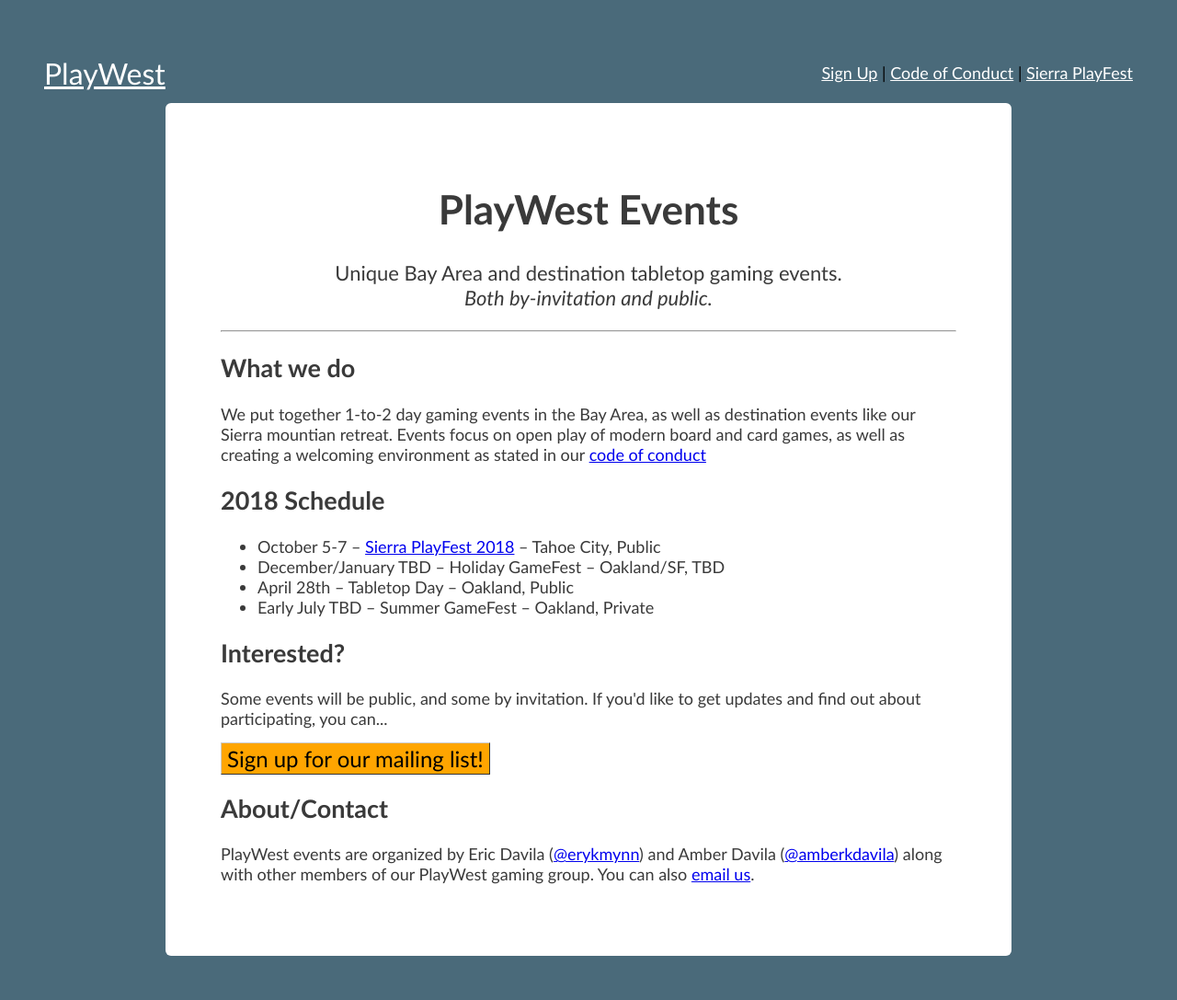
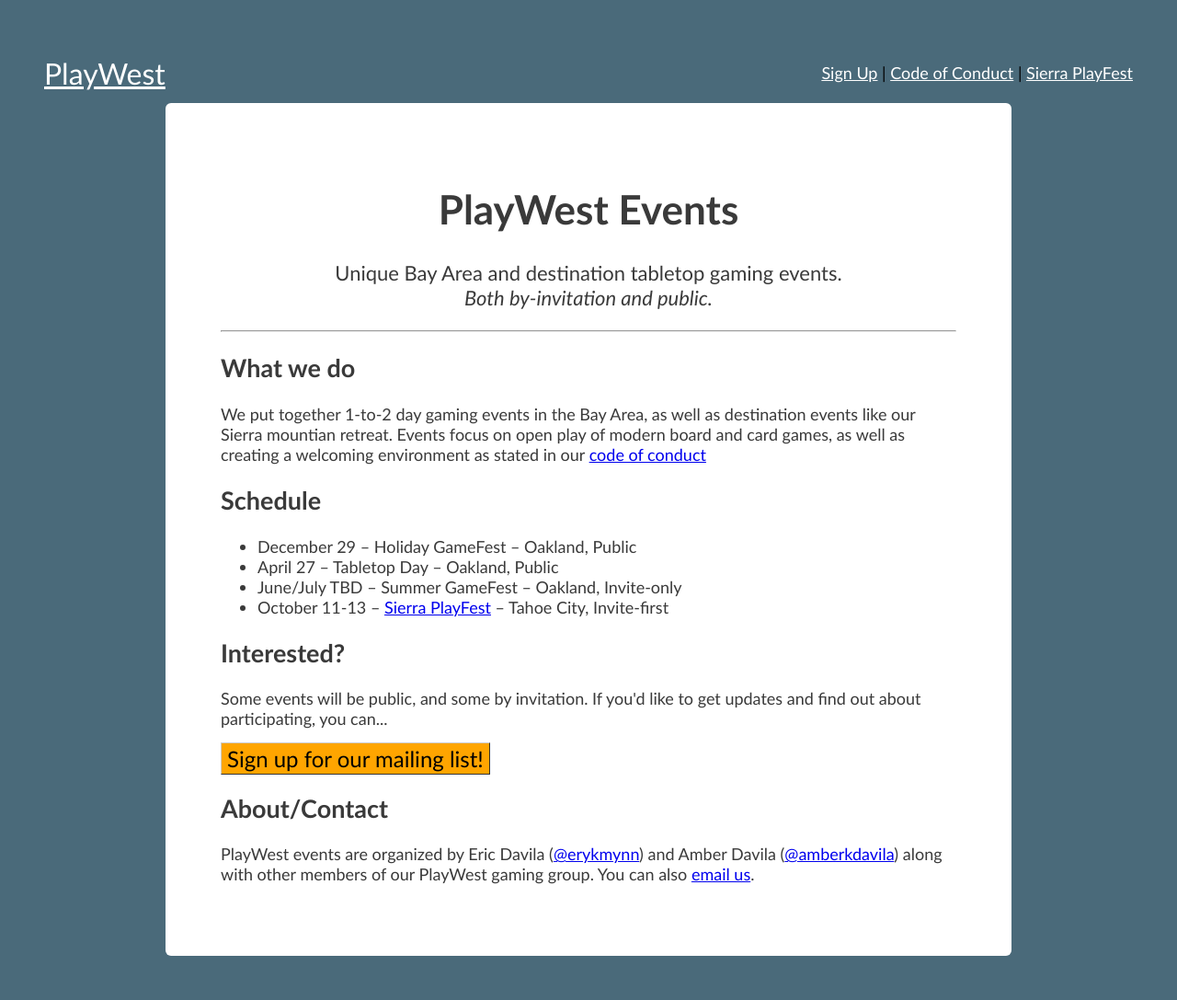
Before and after one commit to playwestcoast/playwestcoast.github.io, a Jekyll site: the page built from index.html, in a window 1280 px wide. Shown: the whole page at 92% size. Built offline with Jekyll 4.4.1, drawn with Linux system fonts in a browser that asks for light colours.

Commit message:
Update index.html

```diff
--- a/index.html
+++ b/index.html
@@ -11,12 +11,13 @@
 <!-- BEGIN BODY CONTENT -->
 <h2>What we do</h2>
 <p>We put together 1-to-2 day gaming events in the Bay Area, as well as destination events like our Sierra mountian retreat. Events focus on open play of modern board and card games, as well as creating a welcoming environment as stated in our <a href="https://docs.google.com/document/d/1uyaVwlDUkWbVTJDzTKEMUy1t9n-Yhcn0paLxM_GXaRg/edit?usp=sharing">code of conduct</a></p>
-	<h2>2018 Schedule</h2>
+	<h2>Schedule</h2>
 	<ul>
-		<li>October 5-7 &ndash; <a href="/sierraplayfest">Sierra PlayFest 2018</a> &ndash; Tahoe City, Public</li>
-		<li>December/January TBD &ndash; Holiday GameFest &ndash; Oakland/SF, TBD</li>
-		<li>April 28th &ndash; Tabletop Day &ndash; Oakland, Public</li>
-		<li>Early July TBD &ndash; Summer GameFest &ndash; Oakland, Private</li>
+		<li>December 29 &ndash; Holiday GameFest &ndash; Oakland, Public</li>
+		<li>April 27 &ndash; Tabletop Day &ndash; Oakland, Public</li>
+		<li>June/July TBD &ndash; Summer GameFest &ndash; Oakland, Invite-only</li>
+		<li>October 11-13 &ndash; <a href="/sierraplayfest">Sierra PlayFest</a> &ndash; Tahoe City, Invite-first</li>
+
 </ul>
 <h2>Interested?</h2>
 <p>Some events will be public, and some by invitation. If you'd like to get updates and find out about participating, you can...</p>
```
